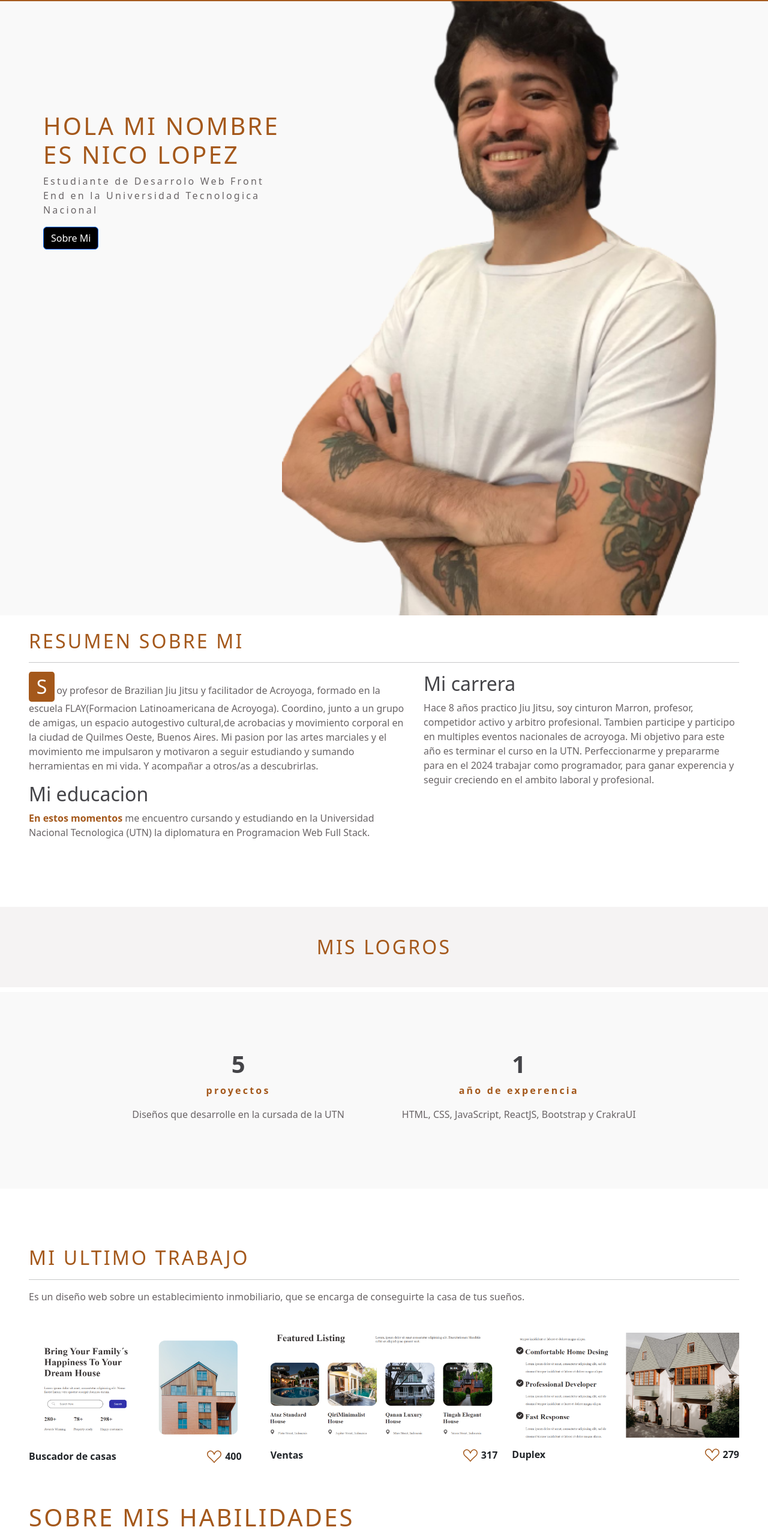
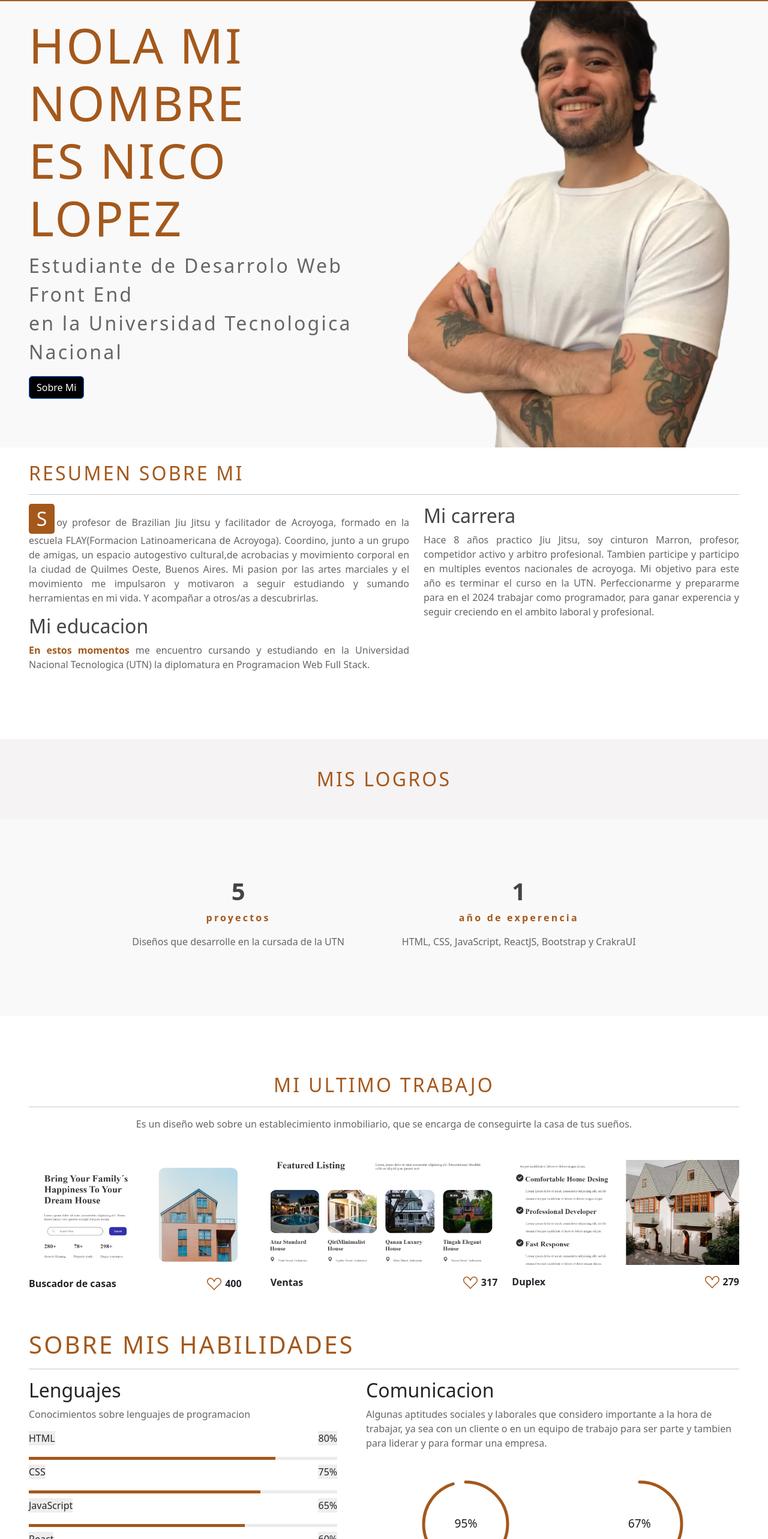
Before and after one commit to NicoLopezBjj/portfolio2.0, a React (Vite) app: page / in a window 1280 px wide. Shown: the part 54-2620 px from the top of the page at 60% size. Built offline with nearby package versions, Linux system fonts and the light colour scheme.

Commit message:
arreglos de diseño

```diff
--- a/src/Components/Inicio/Inicio.css
+++ b/src/Components/Inicio/Inicio.css
@@ -3,11 +3,7 @@
 }
 
 .height{
-    height: 1080px;
-}
-
-.empujar{
-    margin-top: 15rem;
+    height: 100vh;
 }
 
 .fondo{
@@ -23,3 +19,12 @@ button:hover {
     color: #696466;
     letter-spacing: 0.2rem;
 }
+
+@media(min-width:760px){
+    .fontSize{
+        font-size: 5rem;
+    }
+    .fontSizeB{
+        font-size: 2rem;
+    }
+}
--- a/src/Components/Inicio/Inicio.jsx
+++ b/src/Components/Inicio/Inicio.jsx
@@ -4,14 +4,14 @@ const Inicio = () => {
     const imageSrc="src/assets/mifotosinfondo.png"
     return (
         <>
-        <div className="d-flex height fondo">
-            <div id="inicio" className='ms-4'>
-                <h1 className="empujar titleBrown ms-5 ">Hola mi nombre es Nico Lopez</h1>
-                <p className='gris ms-5'>Estudiante de Desarrolo Web Front End en la Universidad Tecnologica Nacional</p>
-                <a href="#resumen"><button className="btn btn-primary color ms-5" href="#resumen">Sobre Mi</button></a>
+        <div className="d-flex justify-content-between height fondo">
+            <div id="inicio" className='ms-4 d-flex flex-column justify-content-center'>
+                <h1 className="empujar titleBrown fontSize mx-4 fs ">Hola mi nombre<br/> es Nico Lopez</h1>
+                <p className='gris mx-4 fontSizeB'>Estudiante de Desarrolo Web Front End <br/> en la Universidad Tecnologica Nacional</p>
+                <a href="#resumen"><button className="btn btn-primary color ms-4" href="#resumen">Sobre Mi</button></a>
             </div>
             <div>
-                <img className="h-100 d-none d-sm-block" src={imageSrc} alt="" />
+                <img className="h-100 d-none d-lg-block" src={imageSrc} alt="" />
             </div>
         </div>
         </>
--- a/src/Components/SectionCuatro/SectionCuatro.jsx
+++ b/src/Components/SectionCuatro/SectionCuatro.jsx
@@ -31,8 +31,8 @@ const incrementarContador2 = (index) => {
 
     return(
 
-        <div id="lastJob" className='px-5 mt-5 mb-5 container-fluid'>
-            <div>
+        <div id="lastJob" className='px-5 mt-5 mb-5 container-fluid  text-lg-start'>
+            <div className='text-center'>
                 <h2 className='titleBrown mt-3'>Mi ultimo trabajo</h2>
                 <hr />
                 <p className='colorGris mt-3'>Es un diseño web sobre un establecimiento inmobiliario, que se encarga de conseguirte la casa de tus sueños.</p>
@@ -42,7 +42,7 @@ const incrementarContador2 = (index) => {
                     <a href="https://nicolopezbjj.github.io/TercerTP/" target="_blank"><img className='img-fluid imgHover' src={image1} alt="" /></a>
                     <div className='d-flex justify-content-between mt-3'>
                         <p className='bold'>Buscador de casas</p>
-                        <div className='d-flex me-4'>
+                        <div className='d-flex me-lg-4'>
                             <button onClick={()=> incrementarContador(0)} className='botonCorazon'><svg className='marronLetra tamaño mb-3' xmlns="http://www.w3.org/2000/svg" width="16" height="16" fill="currentColor"
                             viewBox="0 0 16 16">
                             <path
--- a/src/Components/SectionDos/SectionDos.css
+++ b/src/Components/SectionDos/SectionDos.css
@@ -14,3 +14,7 @@
     border-radius: 10%;
     margin-right: 0.2rem;
 }
+
+.text-justify{
+    text-align: justify;
+}
--- a/src/Components/SectionDos/SectionDos.jsx
+++ b/src/Components/SectionDos/SectionDos.jsx
@@ -5,13 +5,13 @@ const SectionDos = () => {
         <div id="resumen" className="px-5 pt-4 ">
             <h2 className='titleBrown'>Resumen sobre mi</h2>
             <hr />
-            <div className="d-flex flex-md-row flex-sm-column ">
+            <div className="d-flex flex-md-row flex-column text-justify  ">
                 <div>
                     <p className='colorGris'><span className='cuadrado'>S</span>oy profesor de Brazilian Jiu Jitsu y facilitador de Acroyoga, formado en la escuela FLAY(Formacion Latinoamericana de Acroyoga). Coordino, junto a un grupo de amigas, un espacio autogestivo cultural,de acrobacias y movimiento corporal en la ciudad de Quilmes Oeste, Buenos Aires. Mi pasion por las artes marciales y el movimiento me impulsaron y motivaron a seguir estudiando y sumando herramientas en mi vida. Y acompañar a otros/as a descubrirlas.</p>
                     <h2 className='titleBlack'>Mi educacion</h2>
                     <p className='colorGris'><span className='marronLetra bold pad'>En estos momentos</span> me encuentro cursando y estudiando en la Universidad Nacional Tecnologica (UTN) la diplomatura en Programacion Web Full Stack.</p>
                 </div>
-                <div className='ps-4'>
+                <div className='ps-md-4'>
                     <h2 className='titleBlack'>Mi carrera</h2>
                 <p className='colorGris'> Hace 8 años practico Jiu Jitsu, soy cinturon Marron, profesor, competidor activo y arbitro profesional. Tambien participe y participo en multiples eventos nacionales de acroyoga. Mi objetivo para este año es terminar el curso en la UTN. Perfeccionarme y prepararme para en el 2024 trabajar como programador, para ganar experencia y seguir creciendo en el ambito laboral y profesional.</p>
                 </div>
--- a/src/Components/SectionQuinta/SectionQuinta.jsx
+++ b/src/Components/SectionQuinta/SectionQuinta.jsx
@@ -9,10 +9,10 @@ const SectionQuinta = () => {
 
 
     return(
-        <section id="habilidades" className='px-5' >
+        <section id="habilidades" className='px-lg-5 px-4' >
                 <h1 className='titleBrown'>Sobre mis habilidades</h1>
                 <hr />
-            <div className='d-flex justify-content-between'>
+            <div className='d-flex justify-content-between flex-lg-row flex-column'>
                 <div className='w-100'>
                     <div>
                         <h2>Lenguajes</h2>
@@ -27,21 +27,21 @@ const SectionQuinta = () => {
                             <div className='track'>
                                 <div className='dos'></div>
                             </div>
-                            <div className='d-flex justify-content-between mt-1'>
+                            <div className='d-flex justify-content-between mt-2'>
                                 <p className='fondoGris'>CSS</p>
                                 <p className='fondoGris'>75%</p>
                             </div>
                             <div className='track'>
                                 <div className='dos tres'></div>
                             </div>
-                            <div className='d-flex justify-content-between mt-1'>
+                            <div className='d-flex justify-content-between mt-2'>
                                 <p className='fondoGris'>JavaScript</p>
                                 <p className='fondoGris'>65%</p>
                             </div>
                             <div className='track'>
                                 <div className='dos cuatro'></div>
                             </div>
-                            <div className='d-flex justify-content-between mt-1'>
+                            <div className='d-flex justify-content-between mt-2'>
                                 <p className='fondoGris'>React</p>
                                 <p className='fondoGris'>60%</p>
                             </div>
@@ -52,9 +52,9 @@ const SectionQuinta = () => {
                         <div className='mt-3'>
                             <h2 className='mt-1'>Otros</h2>
                             <p className='colorGris'>Conocimientos que aportan a la hora de programar</p>
-                        <div className='d-flex justify-content-center  align-items-center '>
-                            <div className='d-flex flex-column me-5 pe-5'>
-                                <div className='d-flex '>
+                        <div className='d-flex justify-content-center'>
+                            <div className='d-flex flex-column me-lg-5 pe-lg-5'>
+                                <div className='d-flex me-md-2'>
                                     <svg xmlns="http://www.w3.org/2000/svg" width="24" height="24" fill="currentColor" className="bi bi-check-lg me-2" viewBox="0 0 16 16">
   <path d="M12.736 3.97a.733.733 0 0 1 1.047 0c.286.289.29.756.01 1.05L7.88 12.01a.733.733 0 0 1-1.065.02L3.217 8.384a.757.757 0 0 1 0-1.06.733.733 0 0 1 1.047 0l3.052 3.093 5.4-6.425a.247.247 0 0 1 .02-.022Z"/>
 </svg>
@@ -73,7 +73,7 @@ const SectionQuinta = () => {
                                     <p className='colorGris'>Capacidad para trabajar con Illustrator</p>
                                 </div>
                             </div>
-                            <div className='ms-5 mb-4 ps-5 '>
+                            <div className='ms-lg-5 mb-4 ps-lg-5 '>
                                 <div className='d-flex '>
                                     <svg xmlns="http://www.w3.org/2000/svg" width="24" height="24" fill="currentColor" className="bi bi-lightbulb me-2" viewBox="0 0 16 16">
   <path d="M2 6a6 6 0 1 1 10.174 4.31c-.203.196-.359.4-.453.619l-.762 1.769A.5.5 0 0 1 10.5 13a.5.5 0 0 1 0 1 .5.5 0 0 1 0 1l-.224.447a1 1 0 0 1-.894.553H6.618a1 1 0 0 1-.894-.553L5.5 15a.5.5 0 0 1 0-1 .5.5 0 0 1 0-1 .5.5 0 0 1-.46-.302l-.761-1.77a1.964 1.964 0 0 0-.453-.618A5.984 5.984 0 0 1 2 6zm6-5a5 5 0 0 0-3.479 8.592c.263.254.514.564.676.941L5.83 12h4.342l.632-1.467c.162-.377.413-.687.676-.941A5 5 0 0 0 8 1z"/>
@@ -92,12 +92,12 @@ const SectionQuinta = () => {
                     </div>
                 </div>
                 <div>
-                    <div className='ms-5'>
+                    <div className='ms-lg-5'>
                         <h2>Comunicacion</h2>
                         <p className='colorGris'>Algunas aptitudes sociales y laborales que considero importante a la hora de trabajar, ya sea con un cliente o en un equipo de trabajo para ser parte y tambien para liderar y para formar una empresa.</p>
                     </div>
-                    <div className='d-flex justify-content-center align-items-center text-align-center mt-5'>
-                        <div className='mx-5'>
+                    <div className='d-flex justify-content-between justify-content-md-evenly align-items-center text-align-center mt-5'>
+                        <div className='mx-md-5'>
                             <div className='d-flex flex-column '>
                                 <div className='circulo' >
                                     <svg width="150" height="150">
--- a/src/Components/SectionSeis/SectionSeis.jsx
+++ b/src/Components/SectionSeis/SectionSeis.jsx
@@ -3,7 +3,7 @@ import "./SectionSeis.css"
 const SectionSeis = () => {
     return(
         <section id="contactame" className='m-5'>
-            <div className='d-flex flex-column align-items-center m-5'>
+            <div className='d-flex flex-column align-items-center m-5 text-center'>
                 <h2 className='tituloSeis mt-5'>vamos a conocernos y hablar</h2>
                 <h2 className='tituloSeis'>llamame +54 911 40 86 51 32</h2>
                 <a href="mailto:lopeznnr@gmail.com"><button className='btn btn-primary color mt-4 mb-5'>Enviame un email</button></a>
--- a/src/Components/SectionSiete/SectionSiete.css
+++ b/src/Components/SectionSiete/SectionSiete.css
@@ -32,10 +32,16 @@
     border: none;
 }
 
-.contenedorInput{
-    width: 42rem !important;
+.formulario{
+    max-width: 42rem !important;
 }
 
 .tercerInput{
     height: 10rem;
 }
+
+@media(max-width:760px){
+    .formulario{
+        width: 20rem;
+    }
+}
--- a/src/Components/SectionTres/SectionTres.jsx
+++ b/src/Components/SectionTres/SectionTres.jsx
@@ -2,11 +2,11 @@ import React from 'react';
 import "./SectionTres.css"
 const SectionTres = () => {
     return(
-        <section id="logros" className='text-center my-5 py-5'>
+        <section id="logros" className='text-center py-2 my-md-5 py-md-5'>
             <div>
-                <h2 className='titleBrown otroFondo py-5'>Mis logros</h2>
+                <h2 className='titleBrown otroFondo py-5 mb-0'>Mis logros</h2>
             </div>
-            <div className='d-flex justify-content-center fondo py-5'>
+            <div className='d-flex justify-content-center fondo py-5 px-3'>
                 <div className='py-5 me-5'>
                     <h2 className='titleBlack bold size'>5</h2>
                     <p className='marronDos bold'>proyectos</p>
```
Also changed, not shown: src/Components/SectionSiete/SectionSiete.jsx (+10 -8 lines).
